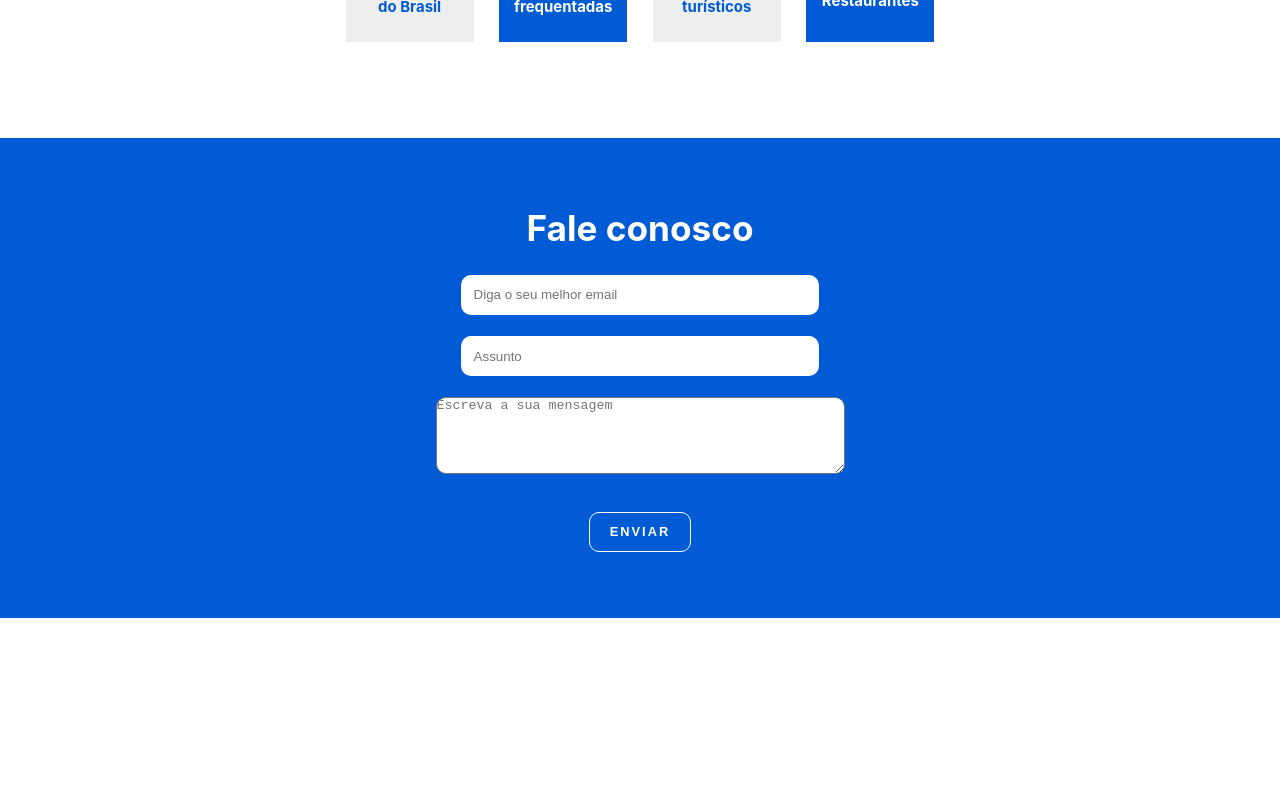
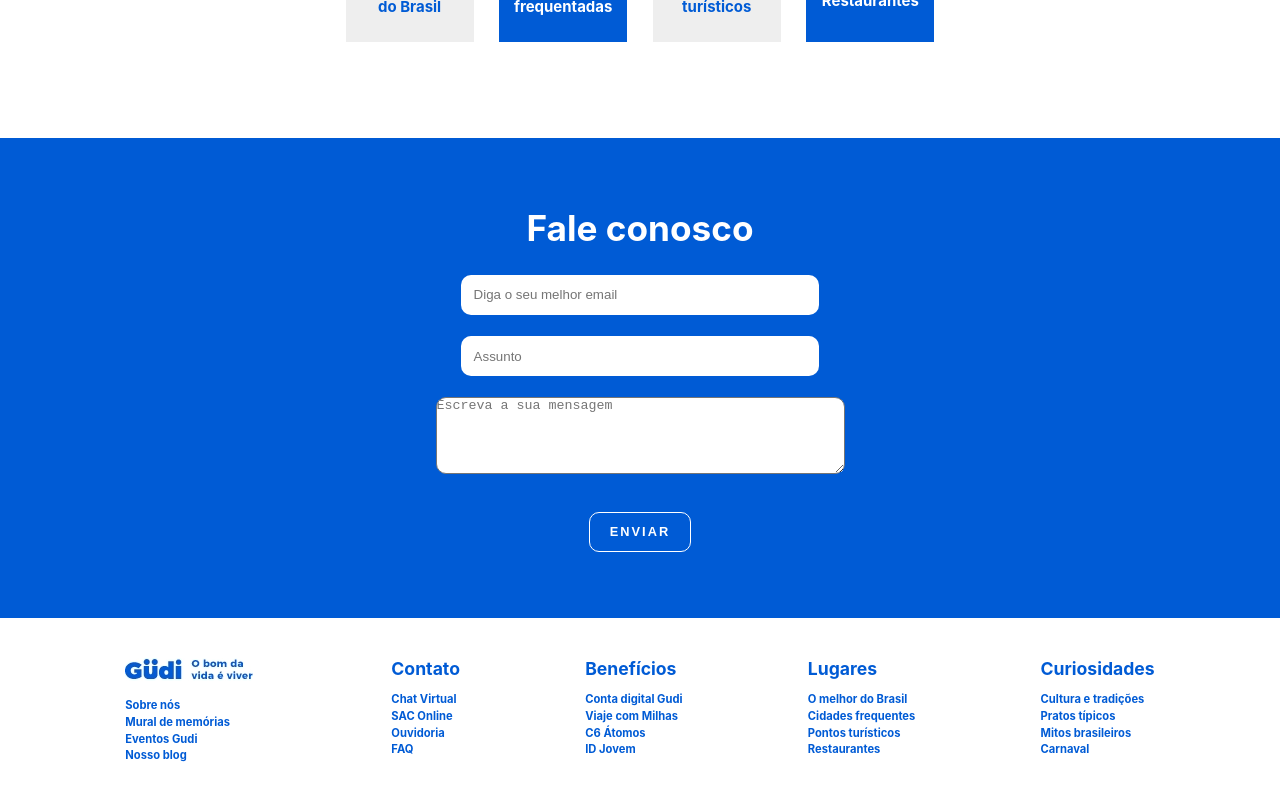
Before and after one commit to thayssa-souza/Travels_Gudi, a React (Create React App) app: page / in a window 1280 px wide. Shown: the part 3474-4274 px from the top of the page. Before the commit the page ends 4092 px from the top, so only its background shows below. Built offline with nearby package versions, Linux system fonts and the light colour scheme.

Commit message:
Create footer

```diff
--- /dev/null
+++ b/src/components/footer/footer.css
@@ -0,0 +1,31 @@
+footer {
+  width: 100%;
+  height: 27vh;
+  padding-top: 5vh;
+  display: flex;
+  justify-content: space-evenly;
+  align-items: flex-start;
+}
+footer .columns {
+  display: flex;
+  justify-content: space-evenly;
+  align-items: flex-start;
+  flex-direction: column;
+  color: #005BD5;
+}
+footer .columns .logoFooter {
+  width: 11vw;
+  padding-bottom: 1.5vh;
+}
+footer .columns h3 {
+  padding-bottom: 1.5vh;
+  font-size: 1.1rem;
+  font-weight: bold;
+}
+footer .columns h3:hover {
+  cursor: pointer;
+}
+footer .columns h4 {
+  font-size: 0.7em;
+  line-height: 1.5;
+}/*# sourceMappingURL=footer.css.map */
--- a/src/components/footer/footer.js
+++ b/src/components/footer/footer.js
@@ -1,9 +1,47 @@
 import React from "react";
+import footerStyle from './footer.css';
+import logo from '../imgs/logoHeader.jpg';
 
 export default function Footer(){
     return(
         <footer>
-
+            <section class="columns">
+                <figure class="logoFooter">
+                    <img src={logo} alt='Logo da Gudi "o bom da vida é viver" escrito em azul com um fundo branco' />
+                </figure>
+                <h4>Sobre nós</h4>
+                <h4>Mural de memórias</h4>
+                <h4>Eventos Gudi</h4>
+                <h4>Nosso blog</h4>
+            </section>
+            <section class="columns">
+                <h3>Contato</h3>
+                <h4>Chat Virtual</h4>
+                <h4>SAC Online</h4>
+                <h4>Ouvidoria</h4>
+                <h4>FAQ</h4>
+            </section>
+            <section class="columns">
+                <h3>Benefícios</h3>
+                <h4>Conta digital Gudi</h4>
+                <h4>Viaje com Milhas</h4>
+                <h4>C6 Átomos</h4>
+                <h4>ID Jovem</h4>
+            </section>
+            <section class="columns">
+                <h3>Lugares</h3>
+                <h4>O melhor do Brasil</h4>
+                <h4>Cidades frequentes</h4>
+                <h4>Pontos turísticos</h4>
+                <h4>Restaurantes</h4>
+            </section>
+            <section class="columns">
+                <h3>Curiosidades</h3>
+                <h4>Cultura e tradições</h4>
+                <h4>Pratos típicos</h4>
+                <h4>Mitos brasileiros</h4>
+                <h4>Carnaval</h4>
+            </section>
         </footer>
     )
 }
--- a/src/components/footer/footer.scss
+++ b/src/components/footer/footer.scss
@@ -0,0 +1,35 @@
+$color-blue: #005BD5;
+
+@mixin display-pattern{
+    display: flex;
+    justify-content: space-evenly;
+    align-items: flex-start;
+}
+
+footer{
+    width: 100%;
+    height: 27vh;
+    padding-top: 5vh;
+    @include display-pattern();
+    .columns{
+        @include display-pattern();
+        flex-direction: column;
+        color: $color-blue;
+        .logoFooter{
+            width: 11vw;
+            padding-bottom: 1.5vh;;
+        }
+        h3{
+            padding-bottom: 1.5vh;
+            font-size: 1.1rem;
+            font-weight: bold;
+        }
+        h3:hover{
+            cursor: pointer;
+        }
+        h4{
+            font-size: 0.7em;
+            line-height: 1.5;
+        }
+    }
+}
```
Also changed, not shown: 1 other file (tests, documents, lock files or other folders).
